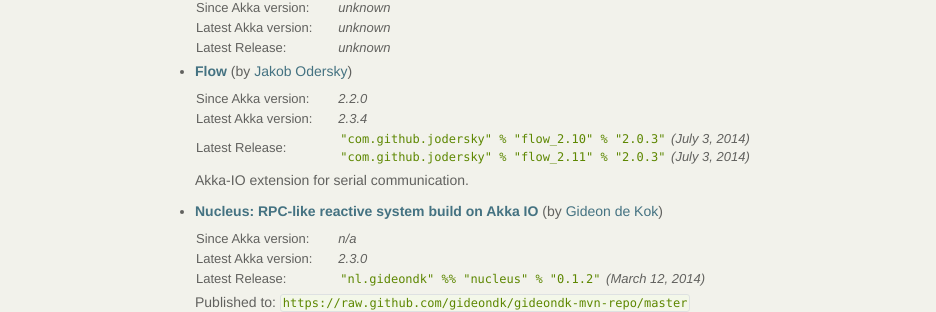
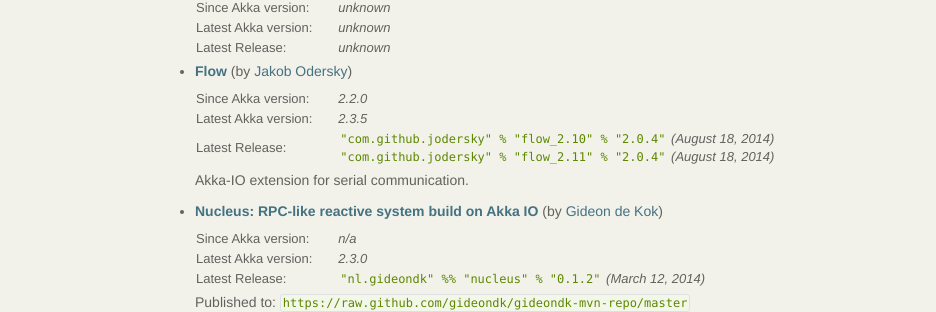
Before and after one commit to raboof/akka.github.com, a Jekyll site: the page built from community/index.md, in a window 1280 px wide and 900 px high, scrolled down 1101 px. Shown: the part 149-461 px from the top of the window, without its empty margins (0-936 px from the left). Built offline with Jekyll 4.4.1, drawn with Linux system fonts in a browser that asks for light colours.

Commit message:
Update version of community library "flow"
Community library flow: keeping up with the new Akka version

```diff
--- a/community/index.md
+++ b/community/index.md
@@ -108,8 +108,8 @@
 
   <table class="stats">
   <tr><td>Since Akka version:</td><td>2.2.0</td></tr>
-  <tr><td>Latest Akka version:</td><td>2.3.4</td></tr>
-  <tr><td>Latest Release:</td><td><code>"com.github.jodersky" % "flow_2.10" % "2.0.3"</code> (July 3, 2014)<br/><code>"com.github.jodersky" % "flow_2.11" % "2.0.3"</code> (July 3, 2014)</td></tr>
+  <tr><td>Latest Akka version:</td><td>2.3.5</td></tr>
+  <tr><td>Latest Release:</td><td><code>"com.github.jodersky" % "flow_2.10" % "2.0.4"</code> (August 18, 2014)<br/><code>"com.github.jodersky" % "flow_2.11" % "2.0.4"</code> (August 18, 2014)</td></tr>
   </table>
 
   Akka-IO extension for serial communication.
```
